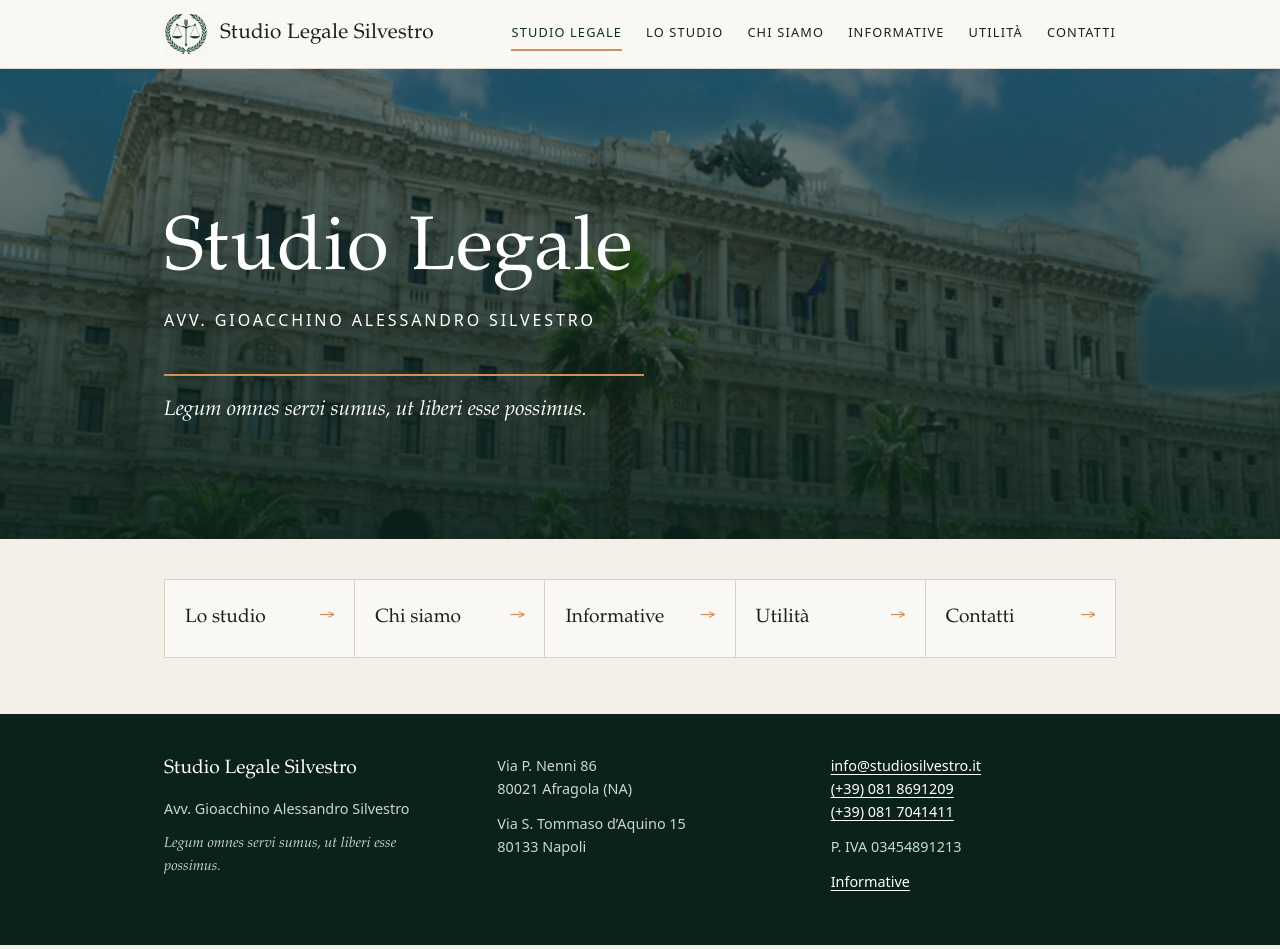
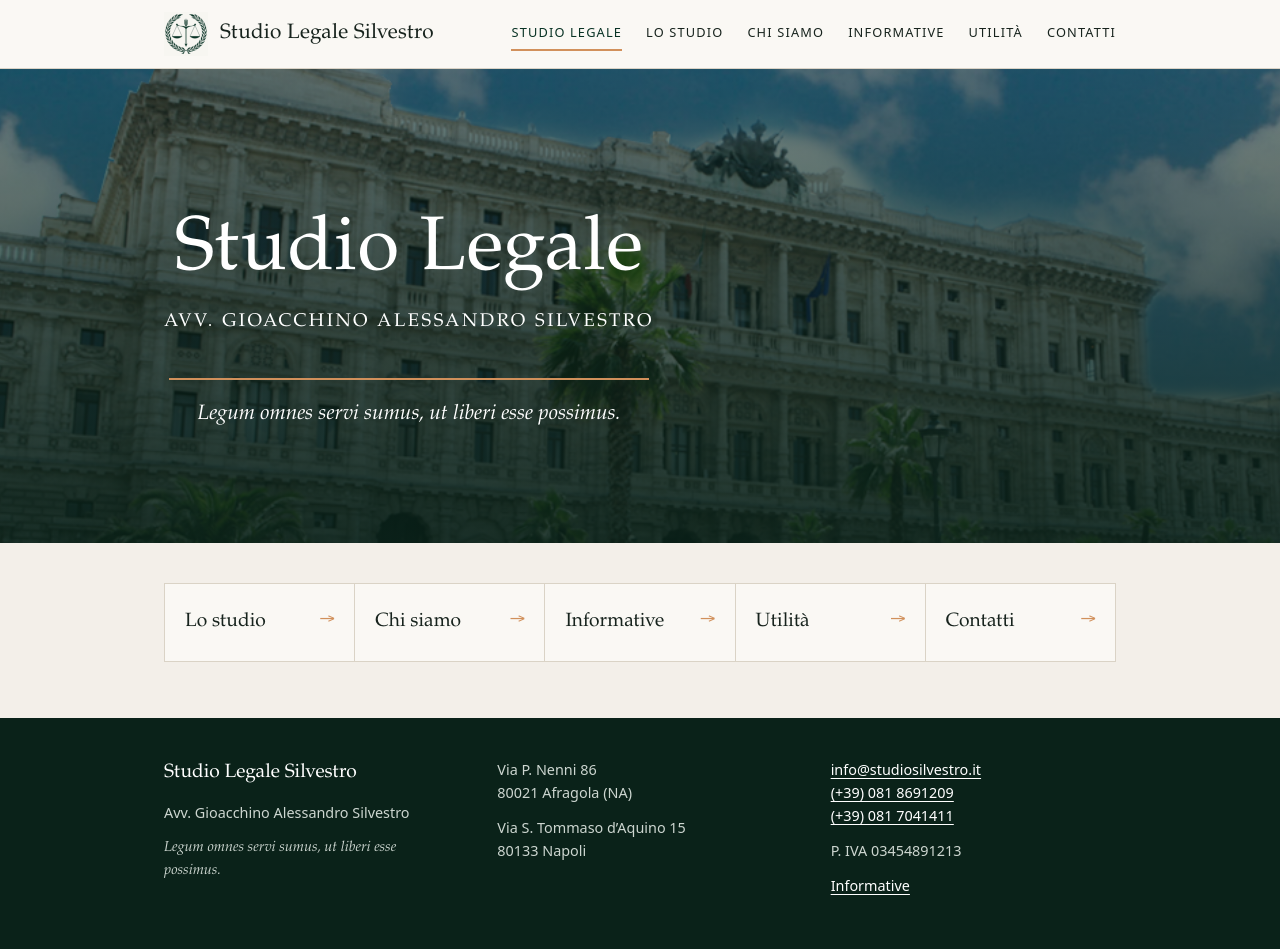
Before and after one commit to giasone70/studio-legale, a Jekyll site: the page built from index.md, in a window 1280 px wide. Built offline with Jekyll 4.4.1, drawn with Linux system fonts in a browser that asks for light colours.

Commit message:
Add files via upload

```diff
--- a/assets/css/stile.css
+++ b/assets/css/stile.css
@@ -159,6 +159,14 @@ a:focus-visible, button:focus-visible {
   padding: clamp(4rem, 14vw, 9rem) 0 clamp(3.5rem, 11vw, 7rem);
 }
 
+/* Blocco di testo a sinistra, righe centrate fra loro, stesso carattere */
+.apertura-blocco {
+  width: fit-content;
+  max-width: 100%;
+  text-align: center;
+  font-family: var(--titoli);
+}
+
 .apertura h1 {
   margin: 0;
   font-family: var(--titoli);
@@ -170,14 +178,14 @@ a:focus-visible, button:focus-visible {
 
 .apertura-titolare {
   margin: 0.9rem 0 0;
-  font-family: var(--servizio);
-  font-size: clamp(0.85rem, 2.4vw, 1rem);
-  letter-spacing: 0.18em;
+  font-family: var(--titoli);
+  font-size: clamp(0.95rem, 2.6vw, 1.15rem);
+  letter-spacing: 0.14em;
   text-transform: uppercase;
 }
 
 .apertura-motto {
-  margin: 2.5rem 0 0;
+  margin: 2.5rem auto 0;
   padding-top: 1.25rem;
   max-width: 30rem;
   border-top: 2px solid var(--filetto);
```
